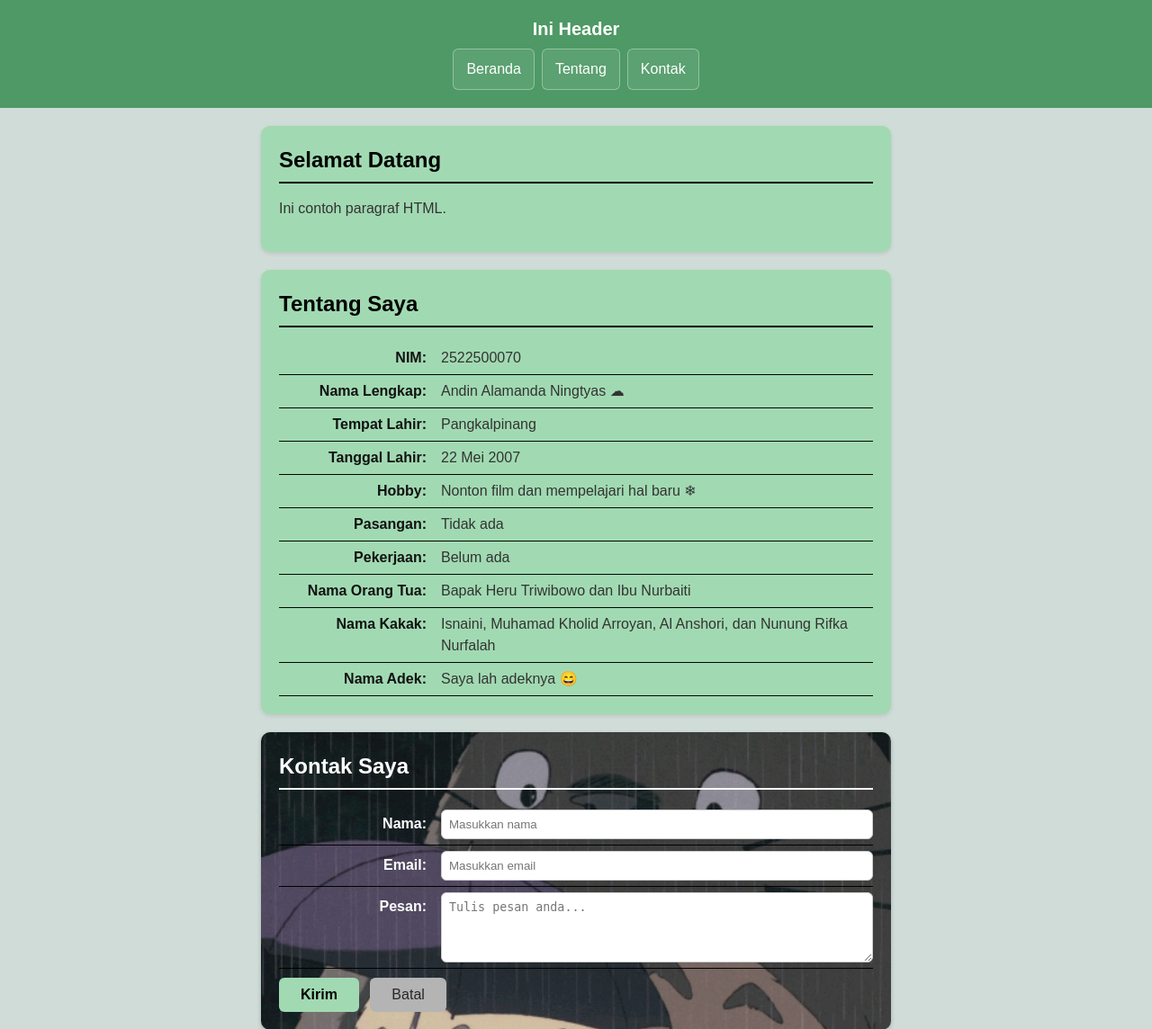
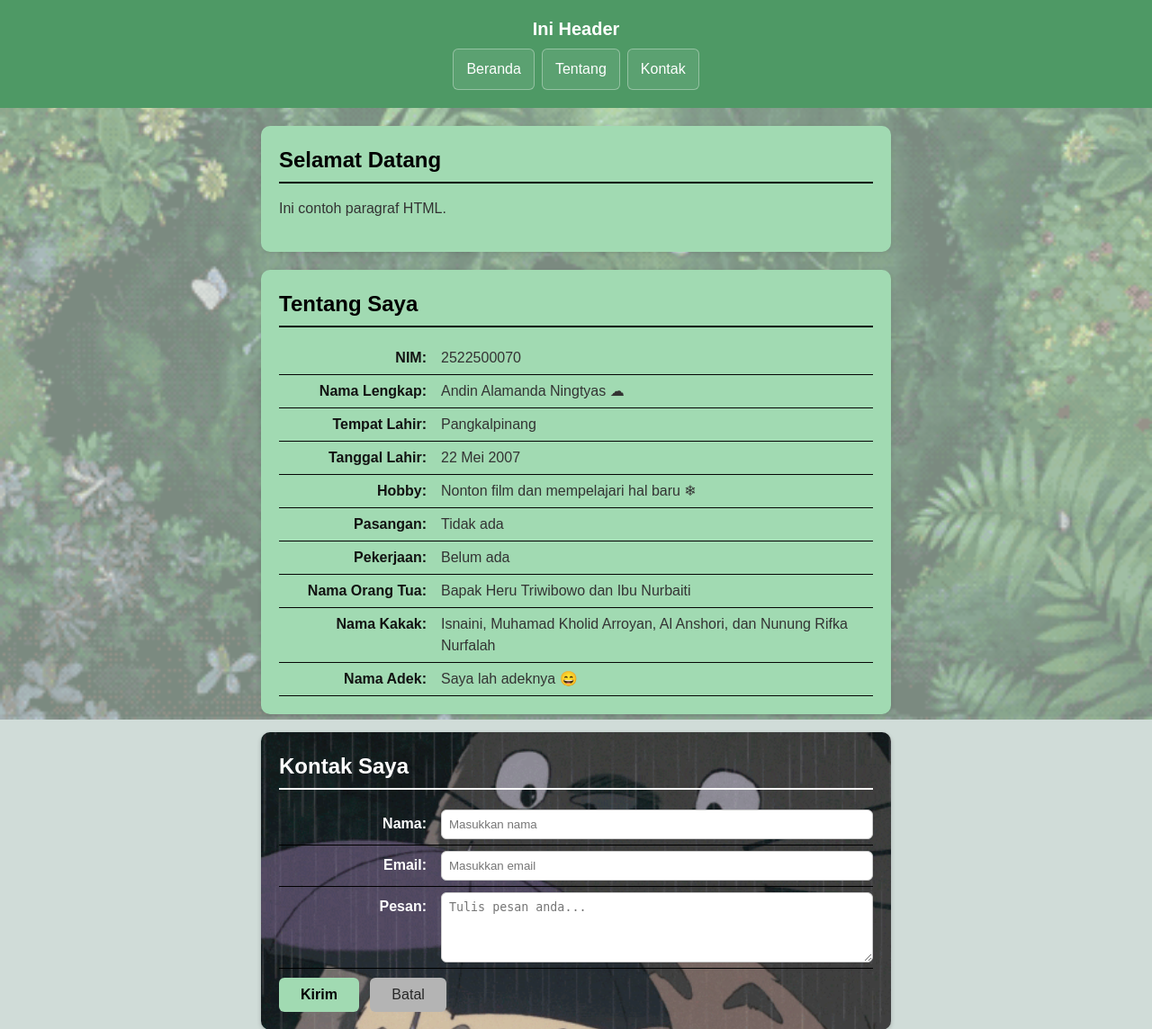
Before and after one commit to 2522500070-ops/2522500070-PWD-GB1J-2526O, a PHP site: page /pertemuan-04/index.html in a window 1280 px wide. Shown: the top 1144 px of the page at 90% size. Run offline with PHP 8.4, Linux system fonts and the light colour scheme.

Commit message:
index.html dan style css

```diff
--- a/pertemuan-04/index.html
+++ b/pertemuan-04/index.html
@@ -9,6 +9,8 @@
 </head>
 
 <body>
+    <div class="background-gif"></div>
+
     <header>
         <h1>Ini Header</h1>
         <nav>
--- a/pertemuan-04/style.css
+++ b/pertemuan-04/style.css
@@ -4,7 +4,7 @@
     left: 0;
     width: 100%;
     height: 100%;
-    background-image: url('pertemuan-04/totorobg.gif');
+    background-image: url('totorobg.gif');
     background-size: cover;
     background-position: center;
     background-repeat: no-repeat;
```
